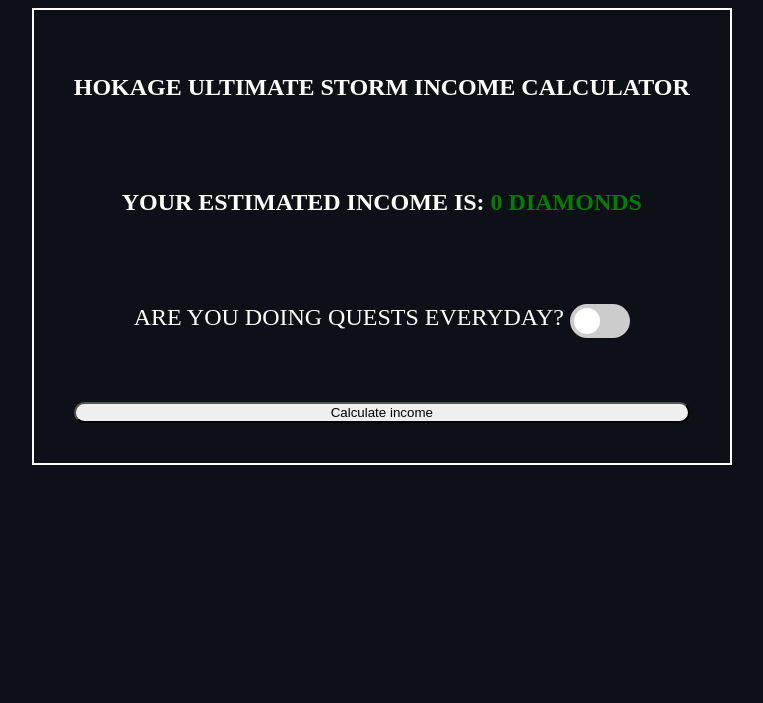
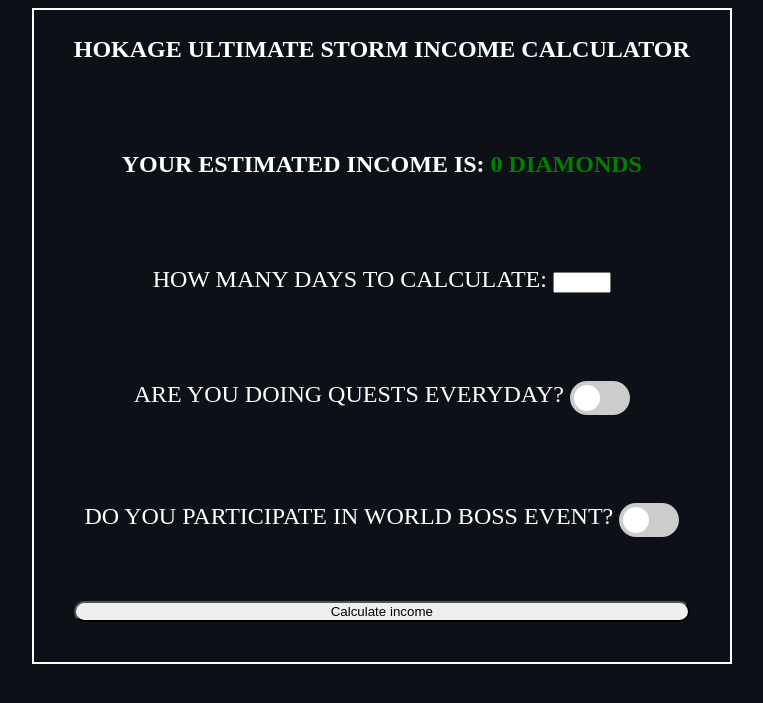
Before and after one commit to KGergo02/hokagestorm, a PHP site: page / in a window 1280 px wide. Shown: the top 703 px of the page, without its empty margins (195-958 px from the left). Run offline with PHP 8.4, Linux system fonts and the light colour scheme.

Commit message:
adding more inputs

```diff
--- a/index.html
+++ b/index.html
@@ -3,6 +3,7 @@
 
 <head>
 	<link rel="stylesheet" href="stylesheets/index.css">
+	<script src="scripts/main.js" defer></script>
 	<title>Hokage Ultimate Storm Income Calculator</title>
 </head>
 
@@ -13,12 +14,27 @@
 
 			<p><strong>Your estimated income is: <span id="income">0 diamonds</span></strong></p>
 
-			<p>Are you doing quests everyday? <label class="switch">
-				<input type="checkbox">
+			<p>How many days to calculate: <input type="number" id="days"></p>
+
+			<p>Are you doing quests everyday?
+				<label class="switch">
+				<input type="checkbox"  id="dailyQuests">
 				<span class="slider round"></span>
-			  </label> </p>
+			  </label>
+			</p>
 
-			  <button>Calculate income</button>
+			  <p>Do you participate in world boss event?
+				<label class="switch">
+					<input type="checkbox" id="worldBoss">
+					<span class="slider round"></span>
+				  </label>
+			  </p>
+
+			  <p id="kills" hidden>How many bosses can you kill everyday?
+				<input type="number" id="days">
+			  </p>
+
+			  <input type="button" value="Calculate income" onclick="calculateIncome()">
 
 		</section>
 	</main>
--- /dev/null
+++ b/scripts/main.js
@@ -0,0 +1,16 @@
+function calculateIncome()
+{
+    var income = 0;
+
+    if(document.getElementById("dailyQuests").checked == true)
+    {
+        income += 70;
+    }
+
+    if(document.getElementById("worldBoss").checked == true)
+    {
+        document.getElementById("kills").removeAttribute("hidden");
+    }
+
+    document.getElementById("income").innerHTML = income + " diamonds";
+}
--- a/stylesheets/index.css
+++ b/stylesheets/index.css
@@ -29,6 +29,7 @@ main {
 	flex-direction: column;
 	border:2px solid white;
 	padding:40px;
+	padding-top:2px;
 	row-gap: 5vh;
 
 }
@@ -92,14 +93,21 @@ main {
   /* Rounded sliders */
   .slider.round {
 	border-radius: 34px;
+	padding-left:80%;
   }
 
   .slider.round:before {
 	border-radius: 50%;
   }
 
-  button
+  input[type="button"]
   {
 	border-radius: 34px;
   	left: 50%;
   }
+
+  input[type="number"]
+  {
+	text-align: center;
+	width: 50px;
+  }
```
